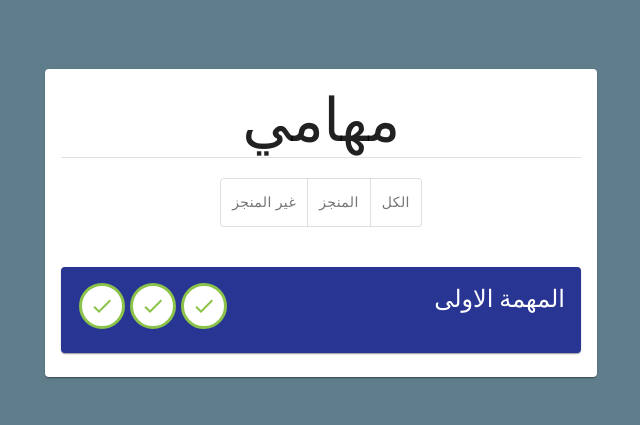
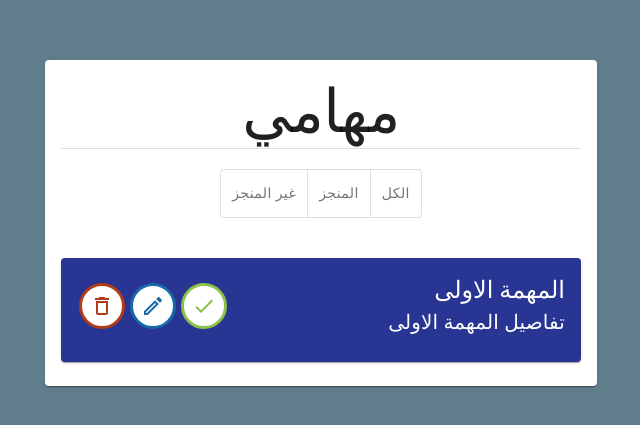
Before and after one commit to mohamadAlrimi/Todo-List-Project, a React (Create React App) app: page / in a window 1280 px wide. Shown: the part 177-602 px from the top of the page, without its empty margins (319-959 px from the left). Built offline with nearby package versions, Linux system fonts and the light colour scheme.

Commit message:
complet todo component

```diff
--- a/src/App.css
+++ b/src/App.css
@@ -36,3 +36,18 @@
     transform: rotate(360deg);
   }
 }
+.iconButton{
+  transition: all 0.2s !important;
+}
+.iconButton:hover {
+background-color: #c5c5c5 !important;
+box-shadow: 0px 7px 7px rgba(0,0,0,0.4);
+}
+.todoCard{
+  transition: all 0.2s !important;
+}
+.todoCard:hover{
+  padding-top: 20px;
+  padding-bottom: 20px;
+  box-shadow: 0px 7px 7px rgba(0,0,0,0.4);
+}
--- a/src/components/Todo.js
+++ b/src/components/Todo.js
@@ -5,12 +5,14 @@ import Typography from "@mui/material/Typography";
 import { Divider } from "@mui/material";
 import CardActions from "@mui/material/CardActions";
 import Grid from '@mui/material/Grid2';
+// Icons
 import CheckIcon from '@mui/icons-material/Check';
 import IconButton from '@mui/material/IconButton';
-import DeleteIcon from '@mui/icons-material/Delete';
+import ModeEditOutlineOutlinedIcon from '@mui/icons-material/ModeEditOutlineOutlined';
+import DeleteOutlineOutlinedIcon from '@mui/icons-material/DeleteOutlineOutlined';
 
 export default function Todo(){
-    return((<> <Card sx={{ minWidth: 275  ,background:"#283593" ,color:"white" ,marginTop : 5}}>
+    return((<> <Card className="todoCard" sx={{ minWidth: 275  ,background:"#283593" ,color:"white" ,marginTop : 5}}>
         <CardContent>
         <Grid container spacing={2}>
         <Grid size={8} >
@@ -18,18 +20,22 @@ export default function Todo(){
           >
           المهمة الاولى
           </Typography>
+        <Typography variant="h6"  sx={{textAlign:"right"}}
+          >
+          تفاصيل المهمة الاولى
+          </Typography>
 
         </Grid>
         {/* Action Button  */}
         <Grid size={4}  display="flex" justifyContent="space-around" alignItems="center">
-        <IconButton  style={{color:"#8bc34a", background:"white", border: "solid #8bc34a 3px"}}>
+        <IconButton  className="iconButton" style={{color:"#8bc34a", background:"white", border: "solid #8bc34a 3px"}}>
         < CheckIcon/>
       </IconButton>
-        <IconButton  style={{color:"#8bc34a", background:"white", border: "solid #8bc34a 3px"}}>
-        < CheckIcon/>
+        <IconButton  className="iconButton" style={{color:"#1769aa", background:"white", border: "solid #1769aa 3px"}}>
+        < ModeEditOutlineOutlinedIcon/>
       </IconButton>
-        <IconButton  style={{color:"#8bc34a", background:"white", border: "solid #8bc34a 3px"}}>
-        < CheckIcon/>
+        <IconButton  className="iconButton" style={{color:"#b23c17", background:"white", border: "solid #b23c17 3px"}}>
+        < DeleteOutlineOutlinedIcon/>
       </IconButton>
         </Grid>
             {/* Action Button  */}
```
